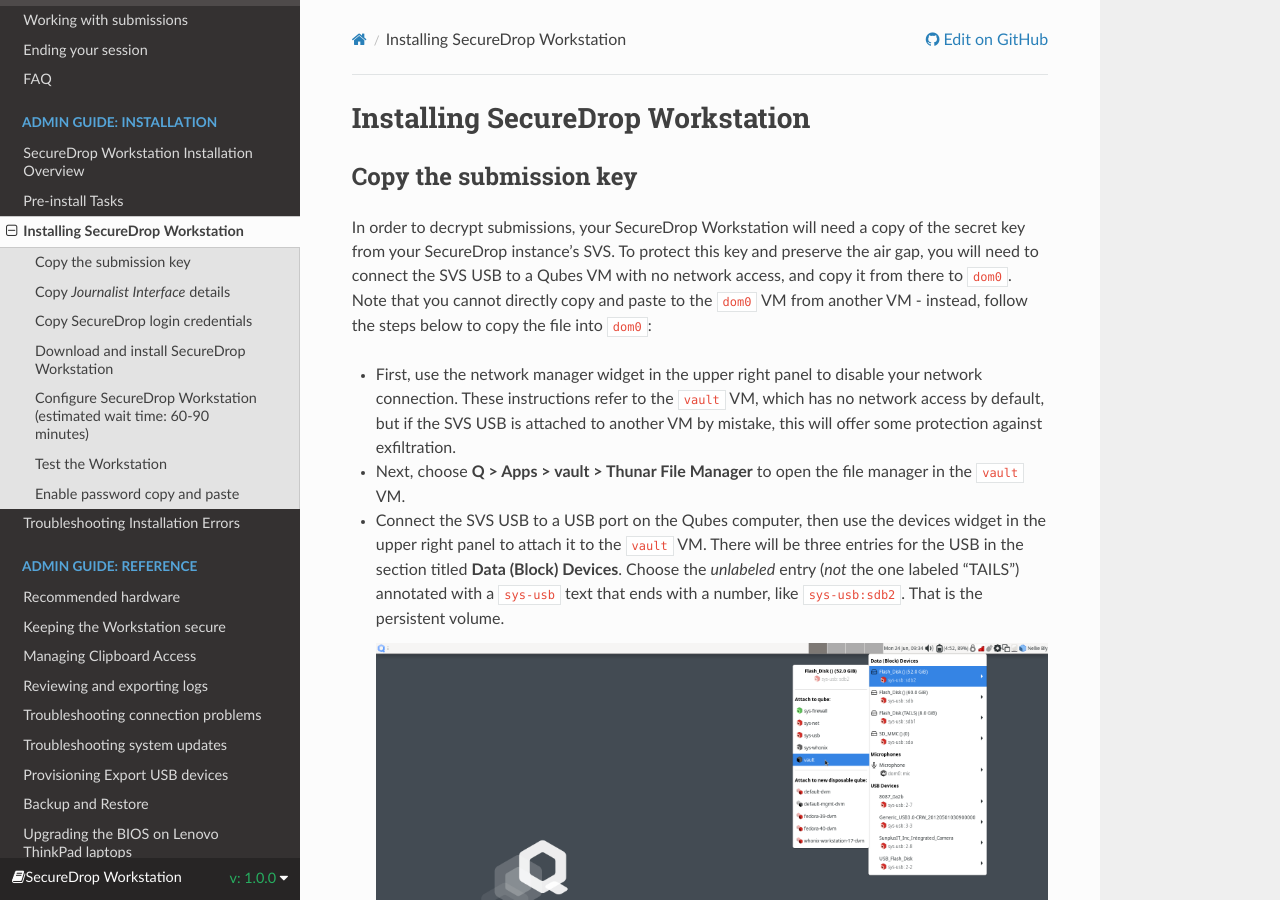
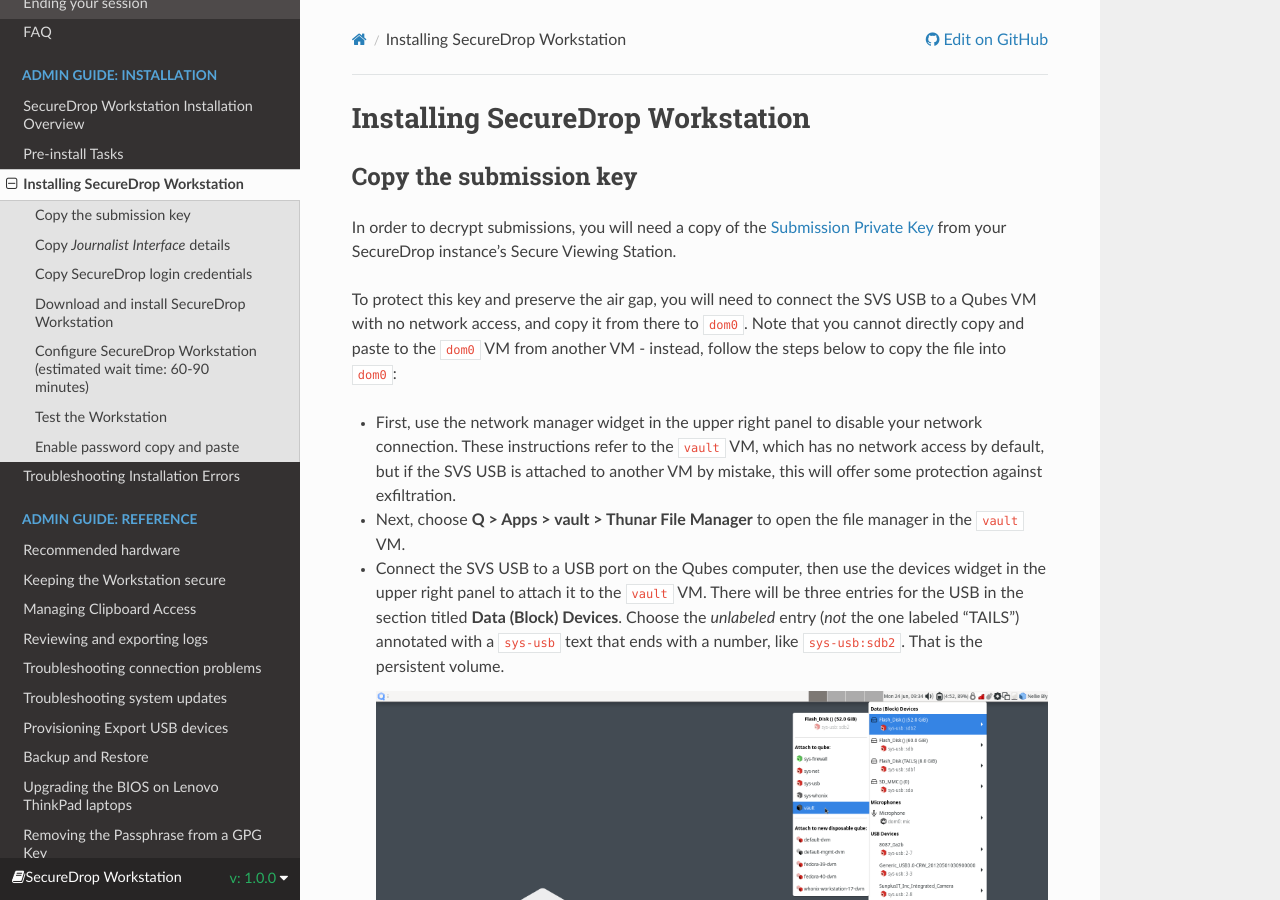
Before and after one commit to freedomofpress/securedrop-workstation-docs, a Sphinx documentation site: the page built from docs/admin/install/install.rst, in a window 1280 px wide and 900 px high. Built offline with Sphinx 7.4.7 and the Read the Docs theme 3.1.0, drawn with Linux system fonts in a browser that asks for light colours; some of the changed text lies outside the part shown.

Commit message:
Add a note and reference doc on the lack of support for passphrase protected submission keys and how to remove the passphrase.
Co-authored by: @rocodes <ro@freedom.press>

````diff
--- a/docs/admin/install/install.rst
+++ b/docs/admin/install/install.rst
@@ -4,7 +4,11 @@
 Copy the submission key
 ~~~~~~~~~~~~~~~~~~~~~~~
 
-In order to decrypt submissions, your SecureDrop Workstation will need a copy of the secret key from your SecureDrop instance's SVS. To protect this key and preserve the air gap, you will need to connect the SVS USB to a Qubes VM with no network access, and copy it from there to ``dom0``. Note that you cannot directly copy and paste to the ``dom0`` VM from another VM - instead, follow the steps below to copy the file into ``dom0``:
+In order to decrypt submissions, you will need a copy of the
+`Submission Private Key <https://docs.securedrop.org/en/stable/glossary.html#submission-key>`_
+from your SecureDrop instance's Secure Viewing Station.
+
+To protect this key and preserve the air gap, you will need to connect the SVS USB to a Qubes VM with no network access, and copy it from there to ``dom0``. Note that you cannot directly copy and paste to the ``dom0`` VM from another VM - instead, follow the steps below to copy the file into ``dom0``:
 
 - First, use the network manager widget in the upper right panel to disable your network connection. These instructions refer to the ``vault`` VM, which has no network access by default, but if the SVS USB is attached to another VM by mistake, this will offer some protection against exfiltration.
 
@@ -47,6 +51,7 @@
 
 - In the ``vault`` file manager, right-click on the **TailsData** sidebar entry, then select **Unmount** and disconnect the SVS USB.
 
+- If you were prompted for a passphrase during import, you will now need to remove the passphrase on ``sd-journalist.sec``. See :doc:`/admin/reference/removing_gpg_passphrase`.
 
 .. _copy_journalist:
 
@@ -59,7 +64,7 @@
 
 - Connect the USB drive to a USB port on the Qubes computer, then use the devices widget in the upper right panel to attach it to the ``vault`` VM. There will be 3 listings for the USB in the widget: one for the base USB, one for the Tails partition on the USB, labeled ``Tails``, and a 3rd unlabeled listing, for the persistent volume. Choose the third listing.
 
-- In the the ``vault`` file manager, select the persistent volume's listing in the lower left sidebar. It will be named ```N GB encrypted``, where N is the size of the persistent volume. Enter the persistent volume passphrase to unlock and mount it. When prompted, select the option to **Forget password immediately**.
+- In the the ``vault`` file manager, select the persistent volume's listing in the lower left sidebar. It will be named ``N GB encrypted``, where N is the size of the persistent volume. Enter the persistent volume passphrase to unlock and mount it. When prompted, select the option to **Forget password immediately**.
 
 - Copy the *Journalist Interface* configuration file to ``dom0``. If your SecureDrop instance uses v3 onion services, use the following command:
 
@@ -251,6 +256,8 @@
 
     sdw-admin --validate
 
+If you encounter a validation error due to a password-protected GPG key, see :doc:`/admin/reference/removing_gpg_passphrase`.
+
 - Configure infinite scrollback for your terminal via **Edit > Preferences > General > Unlimited scrollback**. This helps to ensure that you will be able to review any error output printed to the terminal during the installation.
 
 - Finally, in the ``dom0`` terminal, run the command:
--- a/docs/index.rst
+++ b/docs/index.rst
@@ -57,6 +57,7 @@
    admin/reference/provisioning_usb
    admin/reference/backup
    admin/reference/thinkpad_bios
+   admin/reference/removing_gpg_passphrase
 
 * :ref:`genindex`
 * :ref:`search`
````
Also changed, not shown: docs/admin/reference/removing_gpg_passphrase.rst (added, +59 -0 lines).
